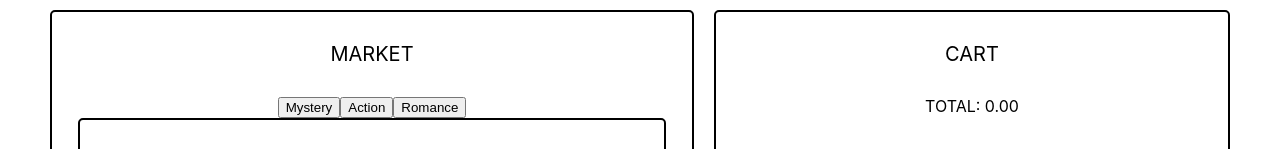
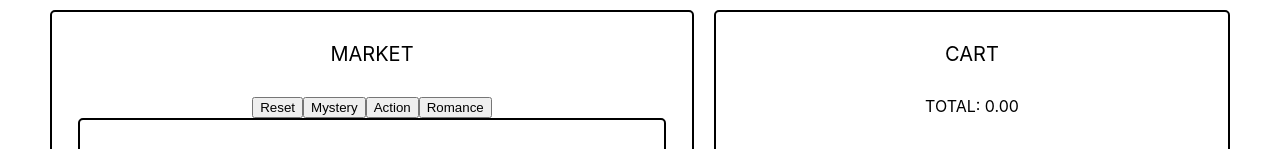
Before and after one commit to Cazi/development-project, a React (Create React App) app: page / in a window 1280 px wide. Shown: the top 149 px of the page. Built offline with nearby package versions, Linux system fonts and the light colour scheme.

Commit message:
Filter buttons work

```diff
--- a/src/components/Market.jsx
+++ b/src/components/Market.jsx
@@ -1,16 +1,34 @@
 import '../styles/MarketStyle.css'
 import MarketItem from './MarketItem'
 import { marketData } from '../marketData'
+import { useState, useEffect } from 'react'
 const Market = ({ addCart }) => {
+  const [items, setItems] = useState(marketData);
+  // useEffect(() => {
+  //   setItems({
+  //     items: items
+  //   })
+  // });
+
+  const handleClick = (genre) => {
+    setItems(marketData)
+    let filterItems = []
+    if (genre !== 'all') {
+      filterItems = items.filter(item => item.genre === genre);
+      setItems(filterItems)
+    }
+  }
+
   return (
     <div className="market">
       <span className="marketHeading">Market</span>
       <div className='market-filters'>
-        <button>Mystery</button>
-        <button>Action</button>
-        <button>Romance</button>
+        <button onClick={() => handleClick('all')}>Reset</button>
+        <button onClick={() => handleClick('mystery')}>Mystery</button>
+        <button onClick={() => handleClick('action')}>Action</button>
+        <button onClick={() => handleClick('romance')}>Romance</button>
       </div>
-      {marketData.map((data, key) => {
+      {items.map((data, key) => {
         return (
           <div key={key} className="marketItem">
             <MarketItem name={data.name} imageUrl={data.imgUrl} price={data.price} addCart={addCart} item={data} />
@@ -23,4 +41,5 @@ const Market = ({ addCart }) => {
   )
 }
 
+
 export default Market
```
